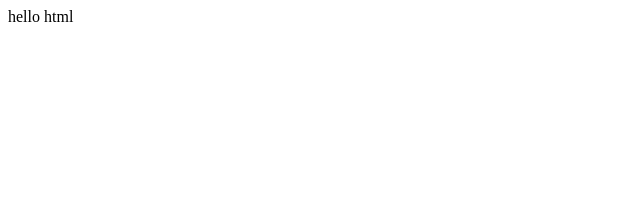
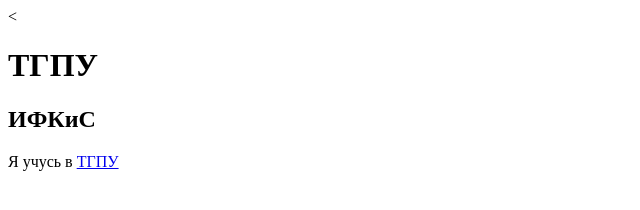
Before and after one commit to Antoha00000/Antoha00000.github.io, a plain HTML site: page index.html in a window 1280 px wide. Shown: the whole page, without its empty margins (0-640 px from the left). Drawn offline with Linux system fonts and the light colour scheme.

Commit message:
hello html

```diff
--- a/index.html
+++ b/index.html
@@ -1,6 +1,9 @@
 <!doctype html>
 <html>
+    <head><</head>
        <body>
-               hello html
+               <h1>ТГПУ</h1>
+               <h2>ИФКиС</h2>
+               <p>Я учусь в <a href="https://tspu.ru">ТГПУ</a></p>
         </body>
 </html>
```
